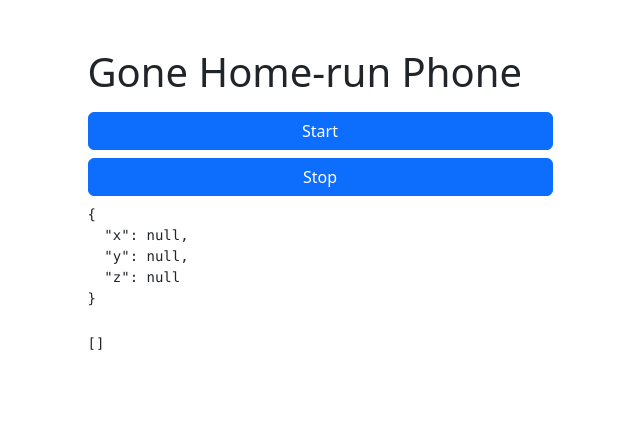
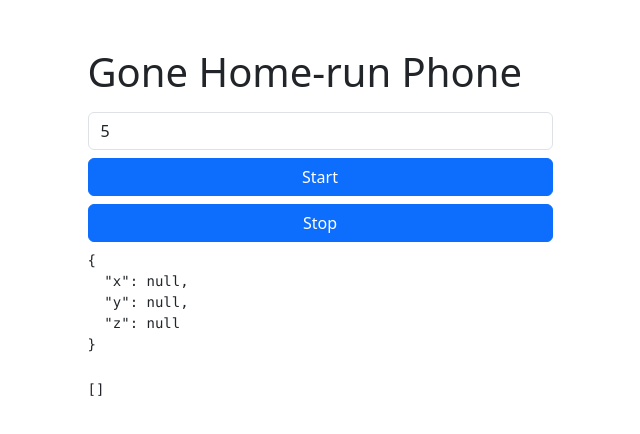
Before and after one commit to hal-shu-sato/gone-homerun-phone, a Next.js app: page / in a window 1280 px wide. Shown: the top 434 px of the page, without its empty margins (320-960 px from the left). Built offline with nearby package versions, Linux system fonts and the light colour scheme.

Commit message:
Add acceleration threshold input field to game component

```diff
--- a/src/app/game.tsx
+++ b/src/app/game.tsx
@@ -2,7 +2,7 @@
 
 import { useCallback, useState } from 'react';
 
-import { Button } from 'react-bootstrap';
+import { Button, FormControl } from 'react-bootstrap';
 
 import styles from './game.module.css';
 
@@ -14,6 +14,9 @@ export default function Game() {
   }>({ x: null, y: null, z: null });
   const [flash, setFlash] = useState<boolean>(false);
   const [accelerationHistory, setAccelerationHistory] = useState<number[]>([]);
+  const [accelerationThreshold, setAccelerationThreshold] = useState<
+    number | null
+  >(5);
 
   const flashScreen = useCallback(() => {
     // For Android
@@ -84,6 +87,17 @@ export default function Game() {
 
   return (
     <>
+      <FormControl
+        type="number"
+        value={accelerationThreshold ?? ''}
+        onChange={(event) => {
+          if (event.target.value === '') {
+            setAccelerationThreshold(null);
+            return;
+          }
+          setAccelerationThreshold(Number(event.target.value));
+        }}
+      />
       <Button onClick={start}>Start</Button>
       <Button onClick={stop}>Stop</Button>
       <pre>{JSON.stringify(acceleration, null, 2)}</pre>
```
